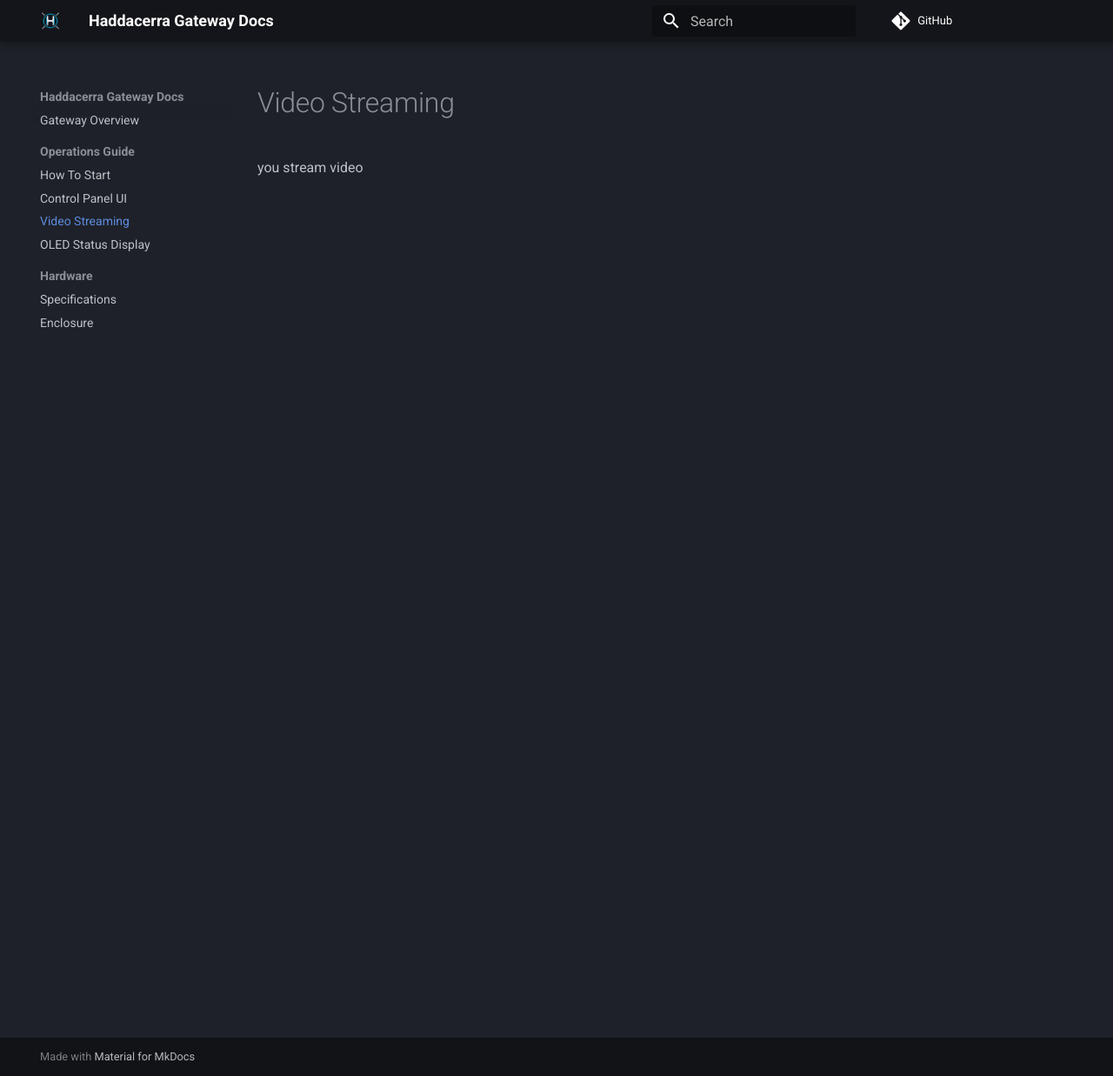
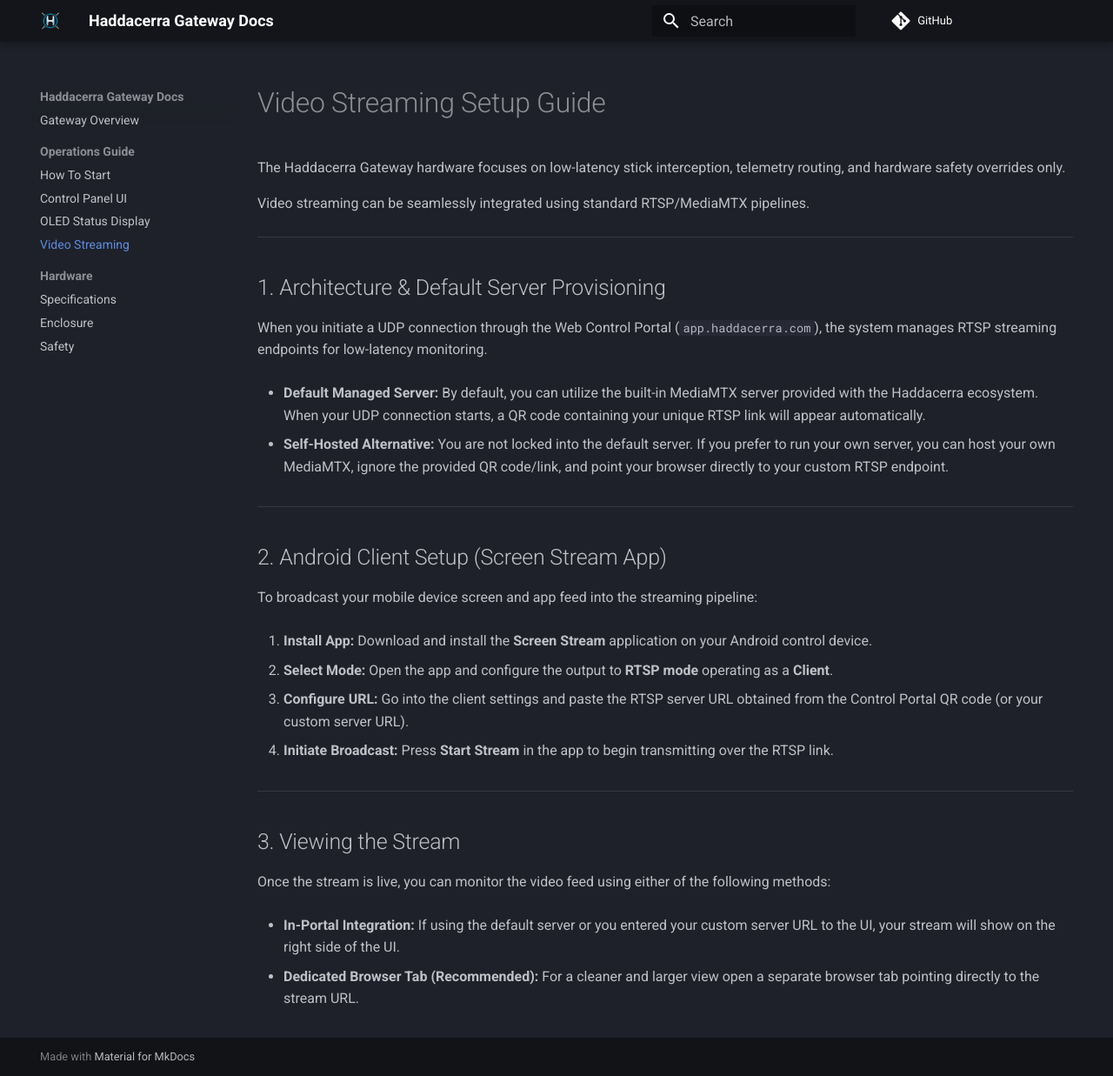
Before and after one commit to Haddacerra/docs, an MkDocs documentation site: the page built from docs/operations/video.md, in a window 1280 px wide and 1237 px high. Shown: the whole window at 87% size. Built offline with MkDocs 1.6.1 and Material for MkDocs 9.7.7, drawn with Linux system fonts in a browser that asks for light colours; comment, search, counter and statistics services are not loaded.

Commit message:
added more text

```diff
--- a/docs/operations/video.md
+++ b/docs/operations/video.md
@@ -1 +1,39 @@
-you stream video
+# Video Streaming Setup Guide
+
+The Haddacerra Gateway hardware focuses on low-latency stick interception, telemetry routing, and hardware safety overrides only.
+
+Video streaming can be seamlessly integrated using standard RTSP/MediaMTX pipelines.
+
+---
+
+## 1. Architecture & Default Server Provisioning
+
+When you initiate a UDP connection through the Web Control Portal (`app.haddacerra.com`), the system manages RTSP streaming endpoints for low-latency monitoring.
+
+* **Default Managed Server:** By default, you can utilize the built-in MediaMTX server provided with the Haddacerra ecosystem. When your UDP connection starts, a QR code containing your unique RTSP link will appear automatically.
+
+* **Self-Hosted Alternative:** You are not locked into the default server. If you prefer to run your own server, you can host your own MediaMTX, ignore the provided QR code/link, and point your browser directly to your custom RTSP endpoint.
+
+---
+
+## 2. Android Client Setup (Screen Stream App)
+
+To broadcast your mobile device screen and app feed into the streaming pipeline:
+
+1. **Install App:** Download and install the **Screen Stream** application on your Android control device.
+
+2. **Select Mode:** Open the app and configure the output to **RTSP mode** operating as a **Client**.
+
+3. **Configure URL:** Go into the client settings and paste the RTSP server URL obtained from the Control Portal QR code (or your custom server URL).
+
+4. **Initiate Broadcast:** Press **Start Stream** in the app to begin transmitting over the RTSP link.
+
+---
+
+## 3. Viewing the Stream
+
+Once the stream is live, you can monitor the video feed using either of the following methods:
+
+* **In-Portal Integration:** If using the default server or you entered your custom server URL to the UI, your stream will show on the right side of the UI.
+
+* **Dedicated Browser Tab (Recommended):** For a cleaner and larger view open a separate browser tab pointing directly to the stream URL.
--- a/mkdocs.yml
+++ b/mkdocs.yml
@@ -36,8 +36,9 @@
   - Operations Guide:
       - How To Start: operations/how-to.md
       - Control Panel UI: operations/cpui.md
+      - OLED Status Display: operations/oled.md
       - Video Streaming: operations/video.md
-      - OLED Status Display: operations/oled.md
   - Hardware:
       - Specifications: hardware/specs.md
       - Enclosure: hardware/enclosure.md
+      - Safety: hardware/safety.md
```
Also changed, not shown: docs/hardware/safety.md (added, +1 -0 lines).
